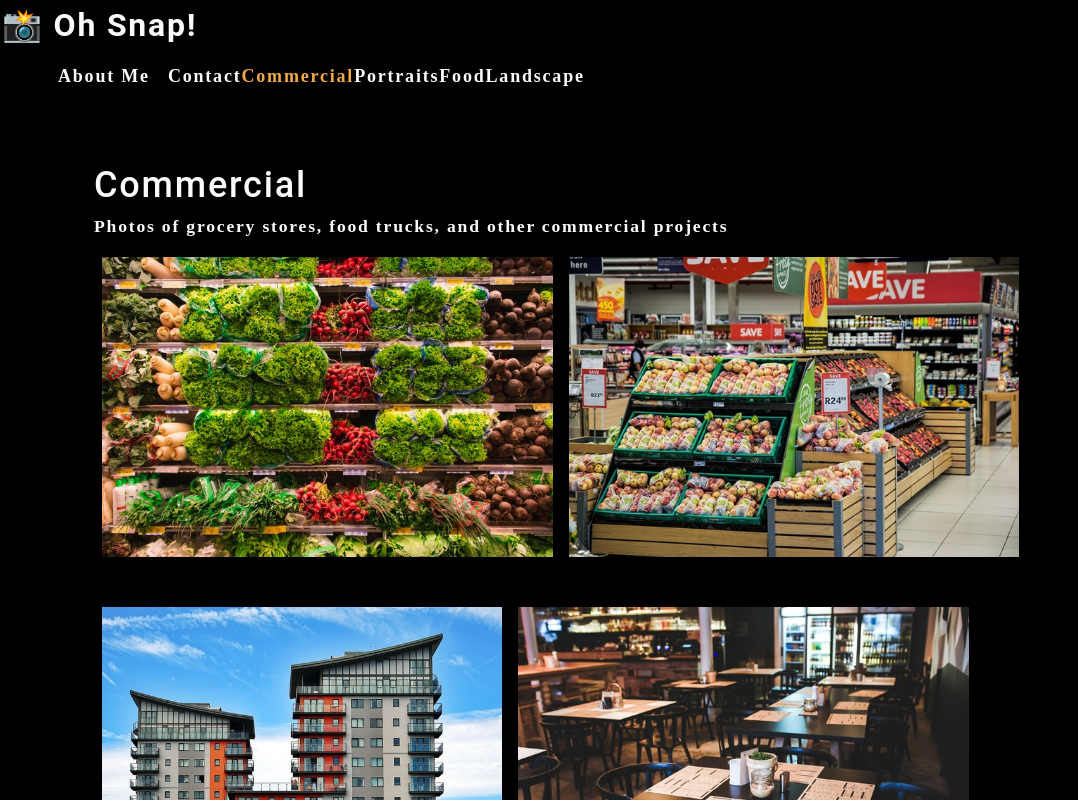
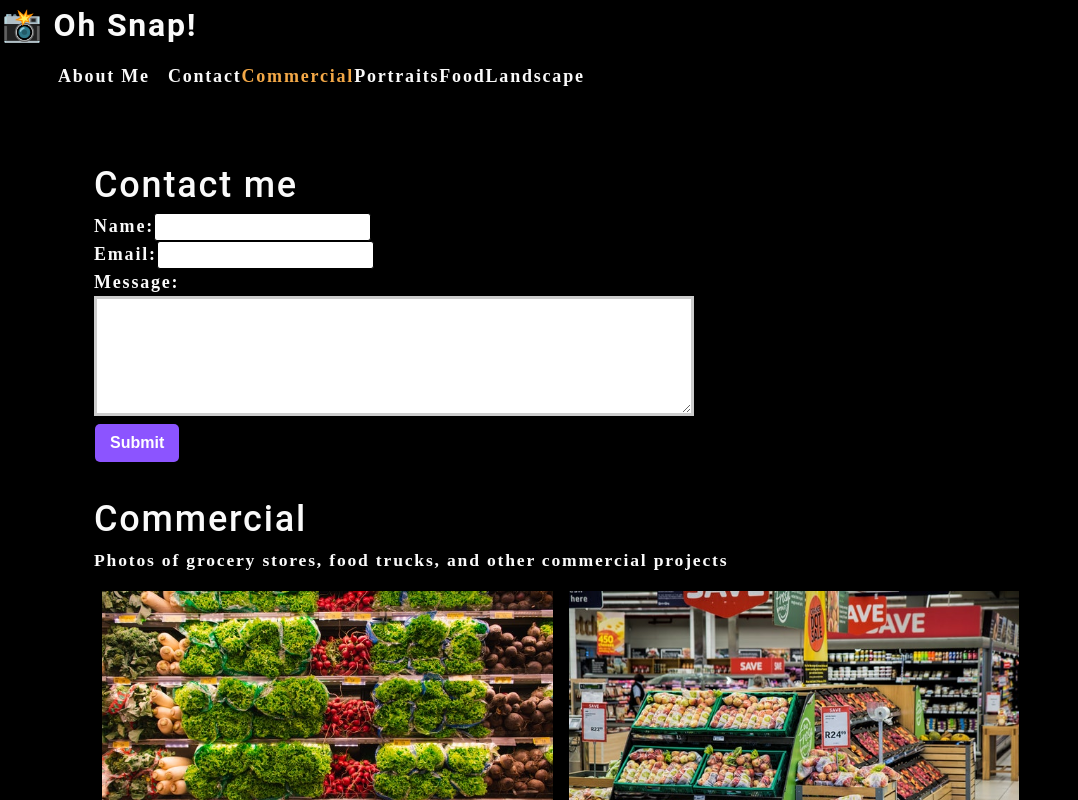
Before and after one commit to nickless192/photo-port, a React (Create React App) app: page / in a window 1280 px wide. Shown: the top 800 px of the page, without its empty margins (0-1078 px from the left). Built offline with nearby package versions, Linux system fonts and the light colour scheme; the HTML template or start-up script is replaced by a standard one.

Commit message:
added Contact component

```diff
--- a/src/App.js
+++ b/src/App.js
@@ -4,6 +4,7 @@
 import About from './components/About';
 import Gallery from './components/Gallery';
 import Nav from './components/Nav';
+import ContactForm from './components/Contact';
 
 function App() {
   const [categories] = useState([
@@ -29,11 +30,8 @@
       ></Nav>
       <main>
         <div>
-          <Gallery
-                  categories={categories}
-                  setCurrentCategory={setCurrentCategory}
-                  currentCategory={currentCategory}
-                  ></Gallery>
+          <ContactForm />
+          <Gallery currentCategory={currentCategory}></Gallery>
           <About />
         </div>
       </main>
--- /dev/null
+++ b/src/components/Contact/index.js
@@ -0,0 +1,61 @@
+import React, {useState} from "react";
+import {validateEmail} from '../../utils/helpers';
+
+function ContactForm() {
+    const [errorMessage, setErrorMessage] = useState('');
+    const [formState, setFormState] = useState({name: '', email:'', message:''});
+    const { name, email, message } = formState;
+
+    const handleChange = function(e) {
+        if (e.target.name === 'email') {
+            const isValid = validateEmail(e.target.value);
+            if (!isValid) {
+                setErrorMessage('Your email is invalid.');
+            } else {
+                setErrorMessage('');
+            }
+        } else {
+            if (!e.target.value.length) {
+                setErrorMessage(`${e.target.name} cannot be empty`);
+            } else {
+                setErrorMessage('');
+            }
+        }
+        if(!errorMessage) {
+            setFormState({...formState, [e.target.name]: e.target.value});
+        }
+    };
+    // console.log(formState);
+    function handleSubmit(e) {
+        e.preventDefault();
+        console.log(formState);
+    }
+
+    return (
+        <section>
+            <h1>Contact me</h1>
+            <form id="contact-form" onSubmit={handleSubmit}>
+                <div>
+                    <label htmlFor="name">Name:</label>
+                    <input type="text" name="name" defaultValue={name} onChange={handleChange}/>
+                </div>
+                <div>
+                    <label htmlFor="email">Email:</label>
+                    <input type="email" name="email" defaultValue={email} onChange={handleChange} />
+                </div>
+                <div>
+                    <label htmlFor="message">Message:</label>
+                    <textarea name="message" rows="5" defaultValue={message} onChange={handleChange}/>
+                </div>
+                {errorMessage && (
+                    <div>
+                        <p className="error-text">{errorMessage}</p>
+                    </div>
+                )}
+                <button type="submit" >Submit</button>
+            </form>
+        </section>
+    )
+}
+
+export default ContactForm;
```
